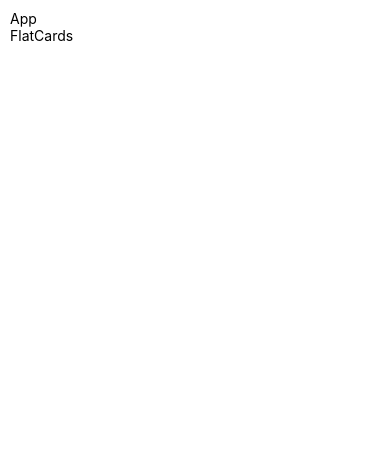
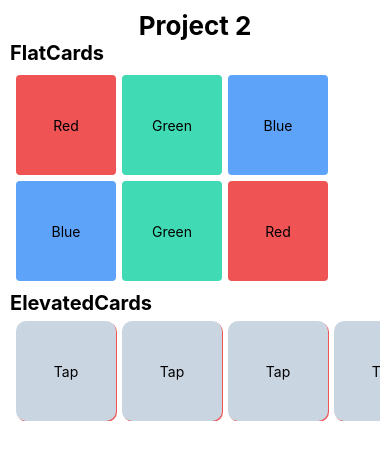
Before and after one commit to Huzaifa-Khan-Official/Native-Hello-World, a React Native app: screen / in a window 390 px wide. Shown: the top 460 px of the page. Built offline with nearby package versions, Linux system fonts and the light colour scheme.

Commit message:
add ElevatedCards in app

```diff
--- a/App.tsx
+++ b/App.tsx
@@ -1,14 +1,16 @@
 import { View, Text, SafeAreaView, ScrollView, StyleSheet } from 'react-native'
 import React from 'react'
 import FlatCards from './components/FlatCards'
+import ElevatedCards from './components/ElevatedCards'
 
 const App = () => {
   return (
     <SafeAreaView>
       <ScrollView>
         <View style={styles.container}>
-          <Text>App</Text>
+          <Text style={styles.heading1}>Project 2</Text>
           <FlatCards />
+          <ElevatedCards />
         </View>
       </ScrollView>
     </SafeAreaView>
@@ -18,7 +20,12 @@ const App = () => {
 const styles = StyleSheet.create({
   container: {
     padding: 10,
-  }
+  },
+  heading1: {
+    fontSize: 26,
+    fontWeight: "bold",
+    textAlign: "center"
+  },
 });
 
 export default App
--- /dev/null
+++ b/components/ElevatedCards.tsx
@@ -0,0 +1,65 @@
+import { ScrollView, StyleSheet, Text, View } from 'react-native'
+import React from 'react'
+
+const ElevatedCards = () => {
+    return (
+        <View>
+            <Text style={styles.headingText}>ElevatedCards</Text>
+            <View style={{ flex: 1, paddingVertical: 6 }}>
+                <ScrollView horizontal>
+                    <View style={styles.cardContainer}>
+                        <View style={[styles.card, styles.cardElevated]}>
+                            <Text>Tap</Text>
+                        </View>
+                        <View style={[styles.card, styles.cardElevated]}>
+                            <Text>Tap</Text>
+                        </View>
+                        <View style={[styles.card, styles.cardElevated]}>
+                            <Text>Tap</Text>
+                        </View>
+                        <View style={[styles.card, styles.cardElevated]}>
+                            <Text>Tap</Text>
+                        </View>
+                        <View style={[styles.card, styles.cardElevated]}>
+                            <Text>Tap</Text>
+                        </View>
+                        <View style={[styles.card, styles.cardElevated]}>
+                            <Text>More...</Text>
+                        </View>
+                    </View>
+                </ScrollView>
+            </View>
+        </View>
+    )
+}
+
+export default ElevatedCards
+
+const styles = StyleSheet.create({
+    headingText: {
+        fontSize: 20,
+        fontWeight: 'bold',
+    },
+    cardContainer: {
+        display: "flex",
+        flexDirection: "row",
+        gap: 6,
+        paddingHorizontal: 6,
+    },
+    card: {
+        width: 100,
+        height: 100,
+        justifyContent: "center",
+        alignItems: "center",
+        borderRadius: 10,
+    },
+    cardElevated: {
+        backgroundColor: "#CAD5E2",
+        elevation: 5,
+        shadowOffset: {
+            width: 1,
+            height: 1
+        },
+        shadowColor: "#EF5354"
+    },
+})
--- a/components/FlatCards.tsx
+++ b/components/FlatCards.tsx
@@ -4,11 +4,60 @@ import React from 'react'
 const FlatCards = () => {
     return (
         <View>
-            <Text>FlatCards</Text>
+            <Text style={styles.headingText}>FlatCards</Text>
+            <View style={styles.cardContainer}>
+                <View style={[styles.card, styles.cardOne]}>
+                    <Text>Red</Text>
+                </View>
+                <View style={[styles.card, styles.cardTwo]}>
+                    <Text>Green</Text>
+                </View>
+                <View style={[styles.card, styles.cardThree]}>
+                    <Text>Blue</Text>
+                </View>
+                <View style={[styles.card, styles.cardThree]}>
+                    <Text>Blue</Text>
+                </View>
+                <View style={[styles.card, styles.cardTwo]}>
+                    <Text>Green</Text>
+                </View>
+                <View style={[styles.card, styles.cardOne]}>
+                    <Text>Red</Text>
+                </View>
+            </View>
         </View>
     )
 }
 
 export default FlatCards
 
-const styles = StyleSheet.create({})
+const styles = StyleSheet.create({
+    headingText: {
+        fontSize: 20,
+        fontWeight: 'bold',
+    },
+    cardContainer: {
+        display: "flex",
+        flexDirection: "row",
+        gap: 6,
+        marginVertical: 10,
+        paddingHorizontal: 6,
+        flexWrap: "wrap"
+    },
+    card: {
+        justifyContent: 'center',
+        alignItems: 'center',
+        width: 100,
+        height: 100,
+        borderRadius: 4,
+    },
+    cardOne: {
+        backgroundColor: '#EF5354',
+    },
+    cardTwo: {
+        backgroundColor: "#40DBB4"
+    },
+    cardThree: {
+        backgroundColor: "#5DA3FA"
+    }
+})
```
